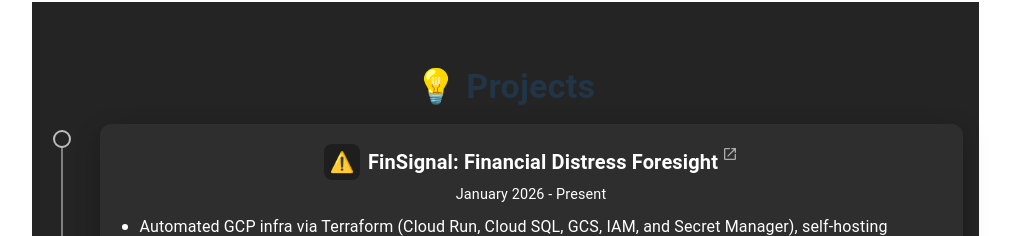
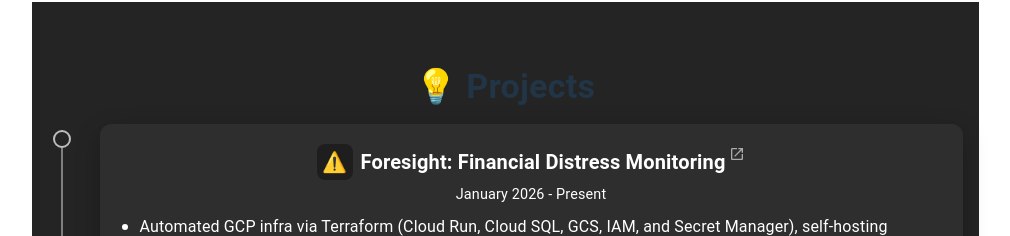
Before and after one commit to bzeng68/bzeng68.github.io, a React (Vite) app: page / in a window 1280 px wide. Shown: the part 1789-2025 px from the top of the page, without its empty margins (135-1145 px from the left). Built offline with nearby package versions, Linux system fonts and the light colour scheme.

Commit message:
add foresight project

```diff
--- a/src/components/ProjectsSection.jsx
+++ b/src/components/ProjectsSection.jsx
@@ -4,7 +4,7 @@ import TwitterIcon from '../assets/twitter-icon.png'
 
 const projects = [
     {
-        title: 'FinSignal: Financial Distress Foresight',
+        title: 'Foresight: Financial Distress Monitoring',
         period: 'January 2026 - Present',
         description: [
             'Automated GCP infra via Terraform (Cloud Run, Cloud SQL, GCS, IAM, and Secret Manager), self-hosting MLflow with serverless auto-scaling to avoid managed platform costs',
```
Also changed, not shown: 1 other file (tests, documents, lock files or other folders).
